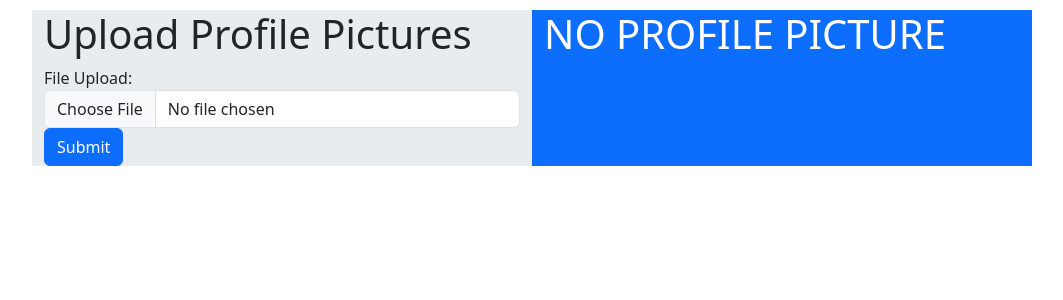
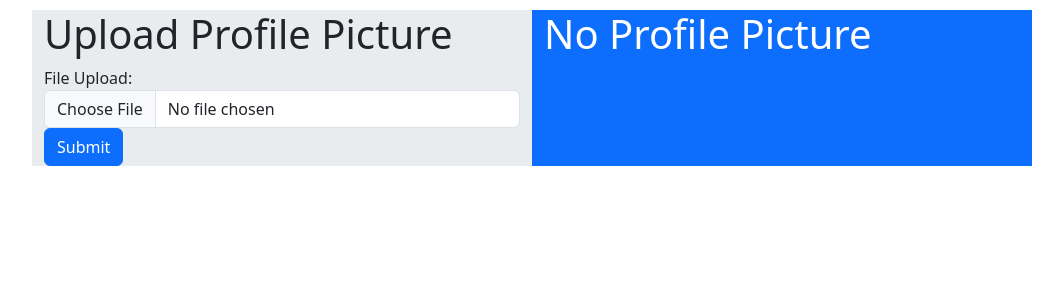
Before and after one commit to bobafettrubberducky/PhotoBooth, a Flask app: page /set-profile-pic in a window 1280 px wide. Shown: the part 56-356 px from the top of the page, without its empty margins (108-1171 px from the left). Run offline with Flask 3, Linux system fonts and the light colour scheme; the visitor is signed in with stand-in values (Sample User, id 1).

Commit message:
final html updates

```diff
--- a/flask_app/templates/uploads/set-profile-pic.html
+++ b/flask_app/templates/uploads/set-profile-pic.html
@@ -11,7 +11,7 @@
 
 <div class="row">
     <div class="col bg-body-secondary">
-        <h1>Upload Profile Pictures</h1>
+        <h1>Upload Profile Picture</h1>
 
         <form action="/set-profile-pic" method="POST" enctype="multipart/form-data">
             <label for="file">File Upload:</label>
@@ -31,7 +31,7 @@
                 <input type="submit" class="btn btn-danger" value="Delete Profile Picture">
             </form>
         {% else %}
-            <h1>NO PROFILE PICTURE</h1>
+            <h1>No Profile Picture</h1>
         {% endif %}
     </div>
 
```
